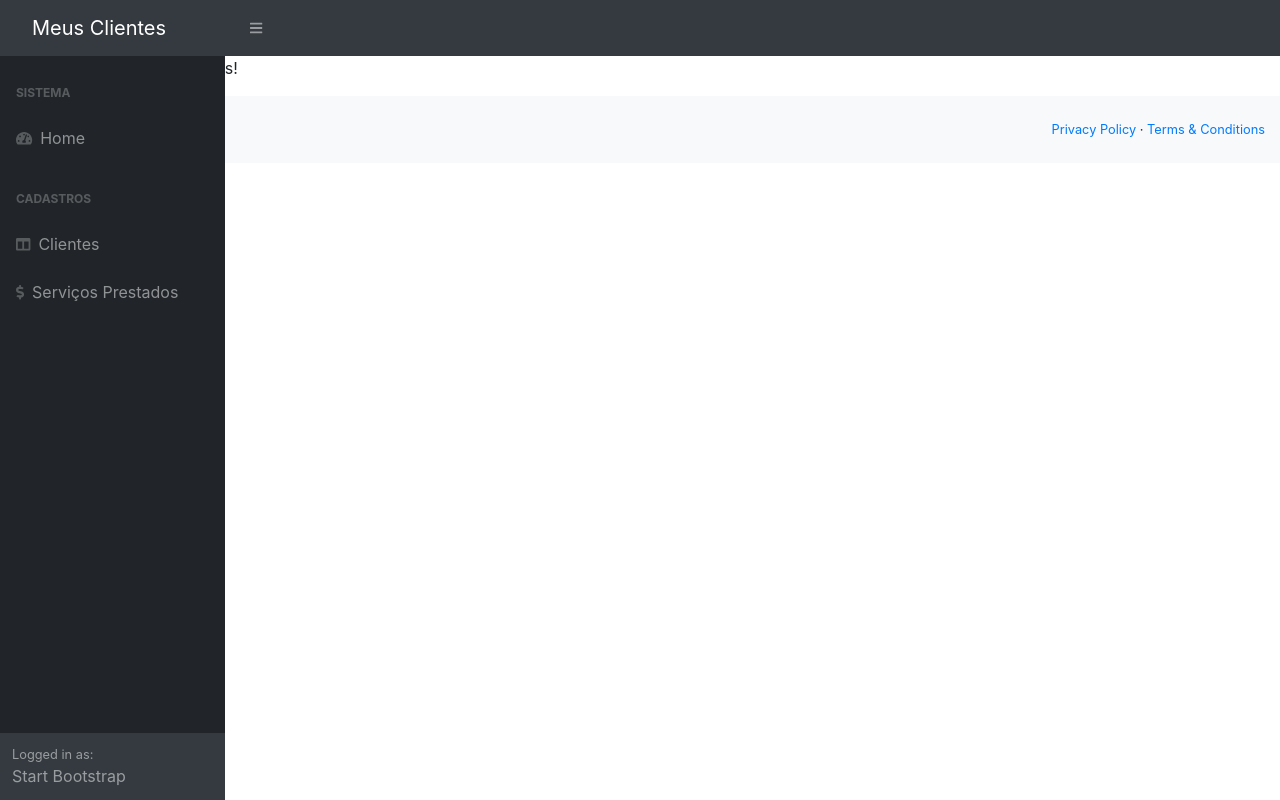
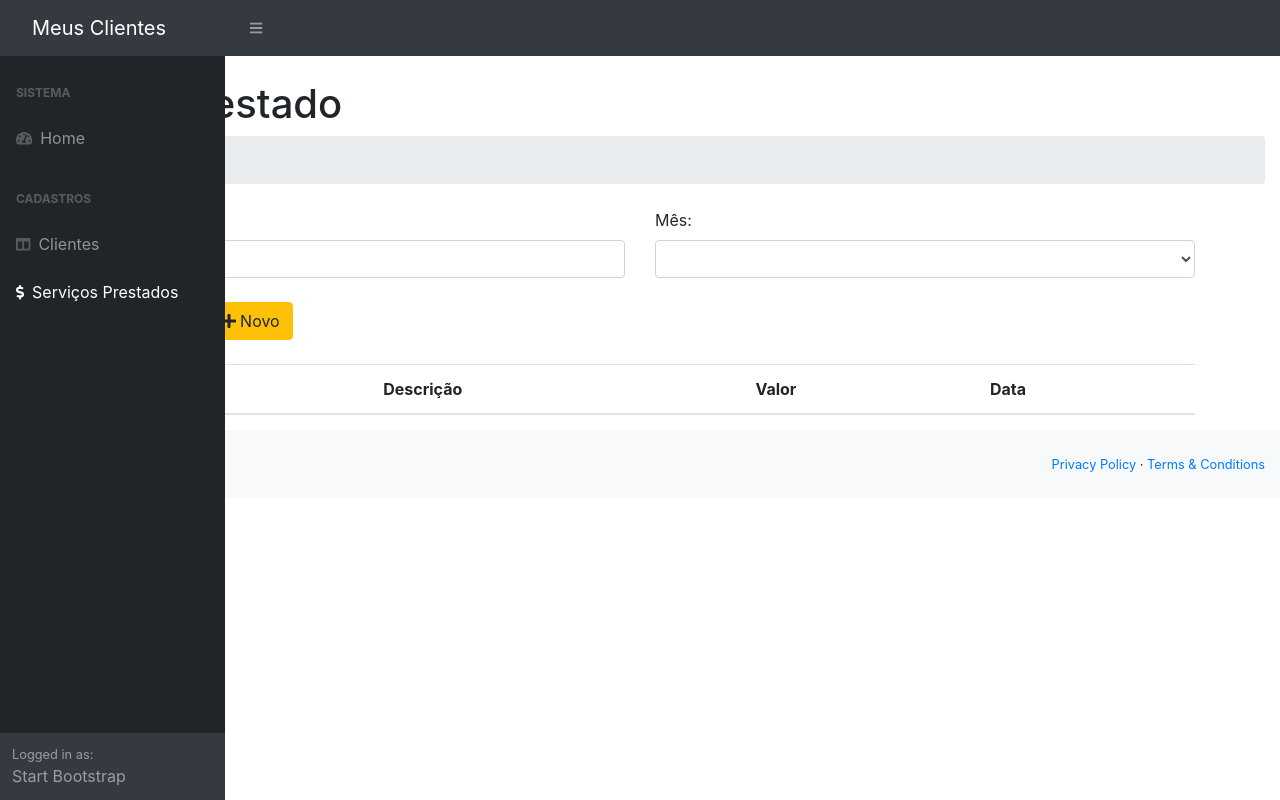
Before and after one commit to arthurcvm/clientes-app-angular, an Angular app: page /servico-prestado-listagem in a window 1280 px wide. Built offline with nearby package versions, Linux system fonts and the light colour scheme.

Commit message:
implementação de listagem de serviços

```diff
--- a/src/app/servico-prestado.service.ts
+++ b/src/app/servico-prestado.service.ts
@@ -1,8 +1,9 @@
-import { HttpClient } from '@angular/common/http';
+import { HttpClient, HttpParams } from '@angular/common/http';
 import { Injectable } from '@angular/core';
 import { ServicoPestado } from './servico-prestado/servicoPrestado';
 import { Observable } from 'rxjs';
 import {environment} from '../environments/environment'
+import { ServicoPestadoBusca } from './servico-prestado/servico-prestado-lista/servicoPrestadoBusca';
 
 @Injectable({
   providedIn: 'root'
@@ -17,4 +18,14 @@
   salvar(servicoPrestado: ServicoPestado) : Observable<ServicoPestado>{
     return this.http.post<ServicoPestado>(this.apiURL, servicoPrestado);
   }
+
+  buscar(nome: string = "", mes: number) : Observable<ServicoPestadoBusca[]>{
+
+    const httpParams = new HttpParams()
+    .set("nome", nome)
+    .set("mes", mes ? mes.toString() : '');
+
+    const url = this.apiURL + "?" + httpParams.toString();
+    return this.http.get<any>(url)
+  }
 }
--- a/src/app/servico-prestado/servico-prestado-form/servico-prestado-form.component.html
+++ b/src/app/servico-prestado/servico-prestado-form/servico-prestado-form.component.html
@@ -71,6 +71,11 @@
                 <button type="submit" class="btn btn-success">
                     <i class="fa fa-save"></i>
                     Salvar</button>
+
+
+                    <button type="button" routerLink="/servico-prestado-listagem" class="btn btn-danger ml-1" >
+                        <i class="fa fa-arrow-alt-circle-left"></i> Voltar
+                    </button>
             </div>
         </div>
 
--- a/src/app/servico-prestado/servico-prestado-lista/servico-prestado-lista.component.html
+++ b/src/app/servico-prestado/servico-prestado-lista/servico-prestado-lista.component.html
@@ -1 +1,73 @@
-<p>servico-prestado-lista works!</p>
+<h1 class="mt-4">Serviço Prestado</h1>
+<ol class="breadcrumb mb-4">
+    <li class="breadcrumb-item active">Consulta</li>
+</ol>
+
+<div class="container">
+    <form #consultaForm="ngForm" (submit)="consultar()">
+        <div class="row">
+            <div class="col-md-6">
+                <label for="inputNome">Nome Cliente:</label>
+                <input type="text" [(ngModel)]="nome"
+                name="nome" class="form-control"
+                id="inputNome">
+            </div>
+
+            <div class="col-md-6">
+                <label for="inputMes">Mês:</label>
+                <select [(ngModel)]="mes" name="mes" id="inputMes" class="form-control">
+                    <option value="">Selecione...</option>
+                    <option *ngFor="let mes of meses" [value]="mes">
+                        {{mes}}
+                    </option>
+                </select>
+            </div>
+        </div>
+
+        <br/>
+
+        <div class="row">
+            <div class="col-md-3">
+                <button type="submit" class="btn btn-primary">
+                    <i class="fa fa-search"></i>
+                    Consultar
+                </button>
+
+
+                <button type="button"
+                    routerLink="/servico-prestado-form"
+                    class="btn btn-warning ml-1">
+                    <i class="fa fa-plus"></i>
+                    Novo
+                </button>
+            </div>
+        </div>
+    </form>
+
+    <br/>
+    <div class="row">
+        <div class="alert alert-warning" role="alert" *ngIf="message">
+            {{ message }}
+        </div>
+        <div class="col-md-12">
+            <table class="table">
+                <thead>
+                    <tr>
+                        <th>Cliente</th>
+                        <th>Descrição</th>
+                        <th>Valor</th>
+                        <th>Data</th>
+                    </tr>
+                </thead>
+                <tbody>
+                    <tr *ngFor="let s of lista">
+                        <td>{{ s.cliente.nome }}</td>
+                        <td>{{ s.descricao }}</td>
+                        <td>{{ s.valor }}</td>
+                        <td>{{ s.data }}</td>
+                    </tr>
+                </tbody>
+            </table>
+        </div>
+    </div>
+</div>
--- a/src/app/servico-prestado/servico-prestado-lista/servico-prestado-lista.component.ts
+++ b/src/app/servico-prestado/servico-prestado-lista/servico-prestado-lista.component.ts
@@ -1,4 +1,6 @@
 import { Component, OnInit } from '@angular/core';
+import { ServicoPestadoBusca } from './servicoPrestadoBusca';
+import { ServicoPrestadoService } from 'src/app/servico-prestado.service';
 
 @Component({
   selector: 'app-servico-prestado-lista',
@@ -7,9 +9,33 @@
 })
 export class ServicoPrestadoListaComponent implements OnInit {
 
-  constructor() { }
+  nome: string;
+  mes: number;
+  meses: number[];
+  lista: ServicoPestadoBusca[];
+  message: string;
+
+  constructor(
+    private service : ServicoPrestadoService
+  ) {
+    this.meses = [1,2,3,4,5,6,7,8,9,10,11,12]
+  }
 
   ngOnInit(): void {
   }
 
+  consultar(){
+    this.service.buscar(this.nome, this.mes)
+    .subscribe(response =>{
+      this.lista = response;
+      if(this.lista.length <= 0){
+        this.message = "Nenhum registro encontrado."
+      }else{
+        this.message = null;
+      }
+    }
+    );
+
+  }
+
 }
--- /dev/null
+++ b/src/app/servico-prestado/servico-prestado-lista/servicoPrestadoBusca.ts
@@ -0,0 +1,8 @@
+import { Cliente } from "src/app/clientes/cliente";
+
+export class ServicoPestadoBusca {
+    descricao: string;
+    valor: number;
+    data: string;
+    cliente: Cliente;
+}
--- a/src/app/template/sidebar/sidebar.component.html
+++ b/src/app/template/sidebar/sidebar.component.html
@@ -14,7 +14,7 @@
                     Clientes
                 </a>
 
-                <a class="nav-link collapsed" routerLink="/servico-prestado-form"
+                <a class="nav-link collapsed" routerLink="/servico-prestado-listagem"
                 data-toggle="collapse" data-target="#collapseLayouts" aria-expanded="false" aria-controls="collapseLayouts"
                     ><div class="sb-nav-link-icon"><i class="fas fa-dollar-sign"></i></div>
                     Serviços Prestados
```
